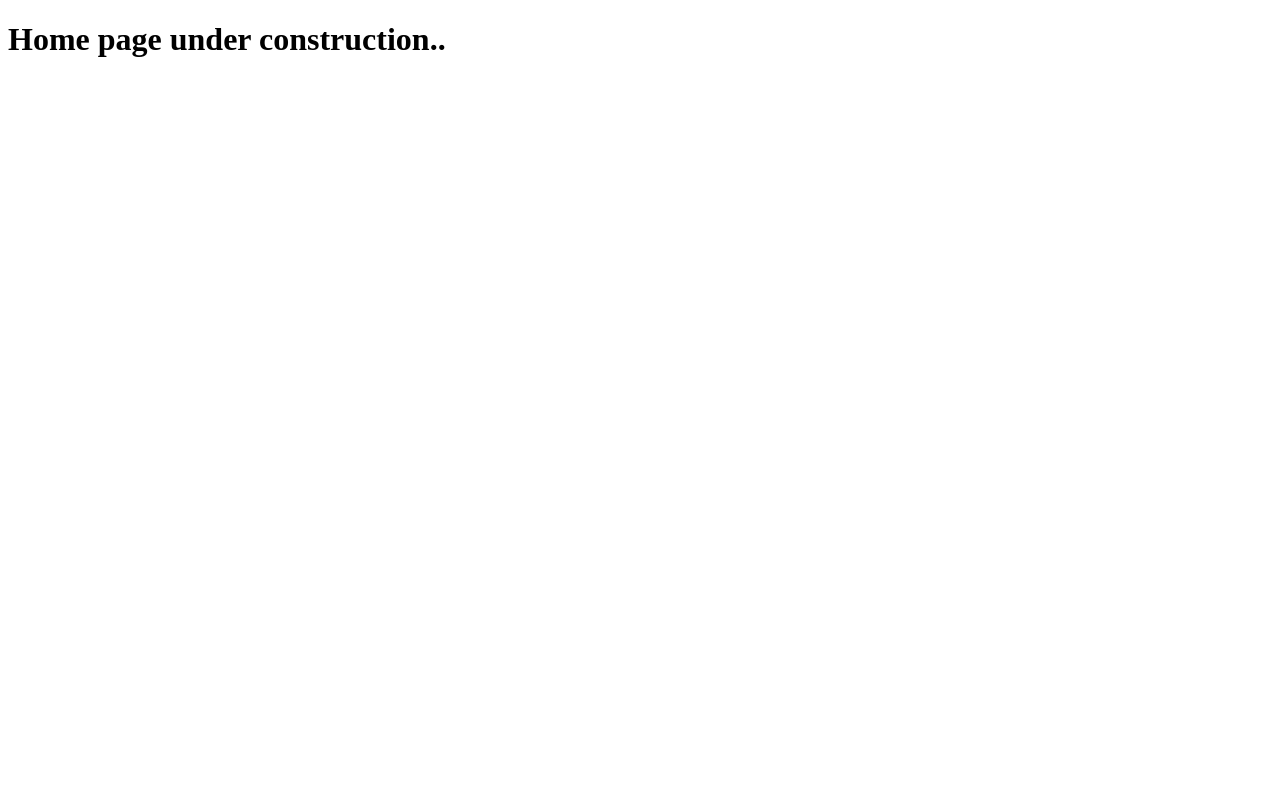
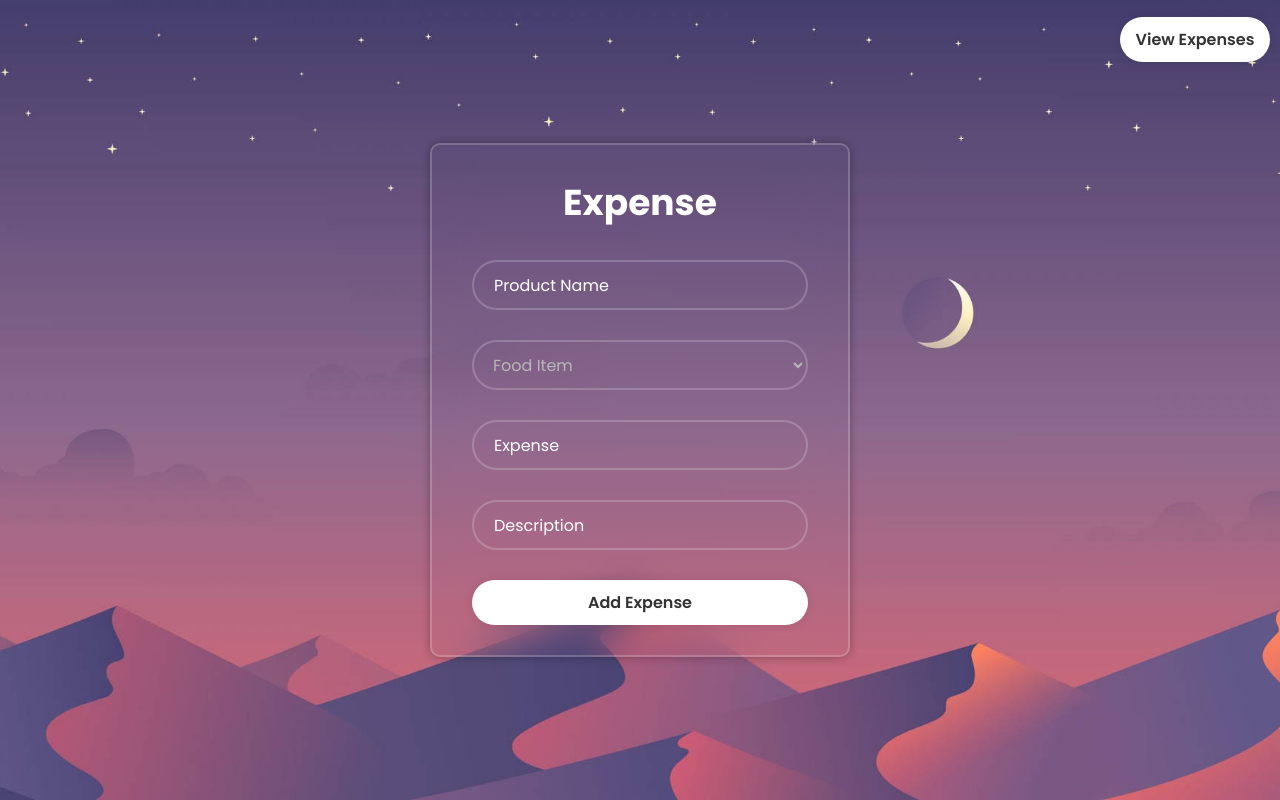
Before and after one commit to chandrasahi10/Expense-Tracker-2.0, a website: page views/home.html in a window 1280 px wide. Drawn offline with Linux system fonts and the light colour scheme; files that its build step writes are made by us from their sources; files whose address does not match are found by name.

Commit message:
Added input expense feature

```diff
--- /dev/null
+++ b/server/controllers/home.js
@@ -0,0 +1,5 @@
+const path = require('path');
+
+exports.viewHome = (req,res) =>{
+    res.sendFile(path.join(__dirname, '../..', 'views', 'home.html'));
+}
--- a/views/home.html
+++ b/views/home.html
@@ -2,10 +2,39 @@
 <html lang="en">
 <head>
     <meta charset="UTF-8">
-    <meta name="viewport" content="width=device-width, initial-scale=1.0">
-    <title>Home</title>
+    <meta name="viewport" content="width=device-width>, initial-scale=1.0">
+    <title>Document</title>
+    <link rel="stylesheet" href="home.css">
 </head>
 <body>
-    <h1>Home page under construction..</h1>
+    <button class="btn" id="btn2">View Expenses</button>
+
+    <div class="wrapper">
+        <form action="">
+            <h1>Expense</h1>
+            <div class="input-box">
+                <input type="text" placeholder="Product Name">
+            </div>
+
+            <div class="input-box">
+                <select name="cars" id="cars">
+                    <option value="volvo">Food Item</option>
+                    <option value="saab">Electronic Accessory</option>
+                    <option value="mercedes">Skin-care Product</option>
+                  </select>
+            </div>
+
+
+            <div class="input-box">
+                <input type="text" placeholder="Expense">
+            </div>
+
+            <div class="input-box">
+                <input type="text" placeholder="Description">
+            </div>
+
+            <button type="submit" class="btn">Add Expense</button>
+        </form>
+    </div>
 </body>
 </html>
```
Also changed, not shown: public/style.css (+11 -5 lines), views/signup.html (+1 -1 lines), public/home.jpg (added), server/controllers/createUser.js (renamed from server/controllers/controller.js), 1 other file.
